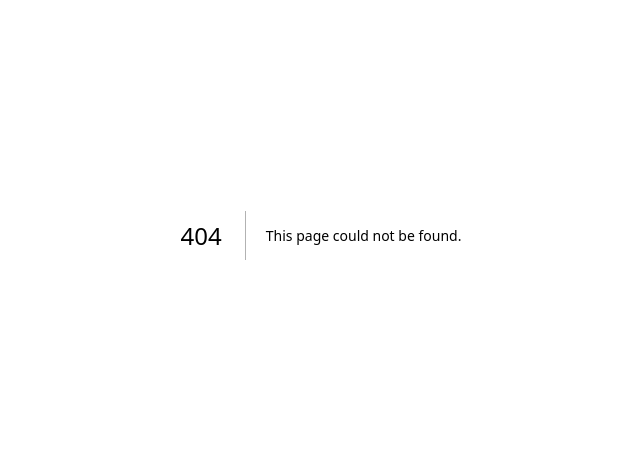
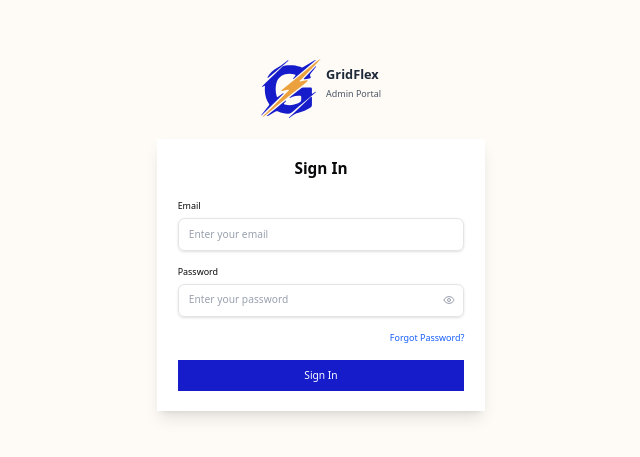
Before and after one commit to memmcolapps/gridflex-admin-portal, a Next.js app: page /login in a window 1280 px wide. Before the commit this address had no page. Shown: the part 165-622 px from the top of the page, without its empty margins (319-959 px from the left). Built offline with nearby package versions, Linux system fonts and the light colour scheme.

Commit message:
made update to setup login page

```diff
--- a/package.json
+++ b/package.json
@@ -24,6 +24,7 @@
     "react": "^19.0.0",
     "react-dom": "^19.0.0",
     "tailwind-merge": "^3.3.1",
+    "tailwindcss-animate": "^1.0.7",
     "zod": "^3.24.2"
   },
   "devDependencies": {
--- a/src/app/layout.tsx
+++ b/src/app/layout.tsx
@@ -1,4 +1,4 @@
-import "~/styles/globals.css";
+import "../styles/globals.css";
 import { type Metadata } from "next";
 import { Inter } from "next/font/google";
 
--- /dev/null
+++ b/src/app/login/page.tsx
@@ -0,0 +1,27 @@
+"use client";
+
+import { Branding } from "../../components/auth/branding";
+import { AdminAuthForm } from "../../components/auth/admin-auth-form";
+// import { useAuth } from "../../../context/auth-context";
+
+export default function AdminLogin() {
+//   const { login } = useAuth();
+
+  const handleSubmit = async (email: string, password: string) => {
+    // await login(email, password);
+  };
+
+  return (
+    <div className="min-h-screen bg-background flex items-center justify-center p-4">
+      <div className="w-full max-w-lg"> {/* Increased from max-w-md to max-w-lg */}
+        <Branding
+          labelTitle="GridFlex"
+          label="Admin Portal"
+        />
+        <div className="bg-white shadow-lg p-8 mt-8">
+          <AdminAuthForm onSubmit={handleSubmit} />
+        </div>
+      </div>
+    </div>
+  );
+}
--- a/src/app/page.tsx
+++ b/src/app/page.tsx
@@ -1,4 +1,4 @@
-import Link from "next/link";
+"use client"
 
 export default function HomePage() {
   return (
--- /dev/null
+++ b/src/components/auth/admin-auth-form.tsx
@@ -0,0 +1,124 @@
+"use client";
+
+import type React from "react";
+import { useState } from "react";
+import { EyeIcon, EyeOffIcon, Loader } from "lucide-react";
+
+interface AdminAuthFormProps {
+  onSubmit: (email: string, password: string) => void;
+  initialEmail?: string;
+  initialPassword?: string;
+}
+
+export function AdminAuthForm({
+  onSubmit,
+  initialEmail = "",
+  initialPassword = "",
+}: AdminAuthFormProps) {
+  const [email, setEmail] = useState(initialEmail);
+  const [password, setPassword] = useState(initialPassword);
+  const [showPassword, setShowPassword] = useState(false);
+  const [isSubmitting, setIsSubmitting] = useState(false);
+
+  const isFormValid = email.trim() !== "" && password.trim() !== "";
+
+  const togglePasswordVisibility = () => setShowPassword(!showPassword);
+
+  const handleSubmit = async (e: React.FormEvent) => {
+    e.preventDefault();
+    if (!isFormValid || isSubmitting) return;
+
+    setIsSubmitting(true);
+    try {
+      await onSubmit(email, password);
+    } catch {
+      // Error handling is done in the parent component
+    } finally {
+      setIsSubmitting(false);
+    }
+  };
+
+  return (
+    <div className="w-full">
+      <h2 className="mb-8 text-center text-2xl font-semibold">
+        Sign In
+      </h2>
+
+      <form onSubmit={handleSubmit} className="space-y-6">
+        <div className="space-y-2">
+          <label
+            htmlFor="email"
+            className="block text-sm font-medium "
+          >
+            Email
+          </label>
+          <input
+            type="email"
+            id="email"
+            placeholder="Enter your email"
+            value={email}
+            onChange={(e) => setEmail(e.target.value)}
+            className="w-full border rounded-lg px-4 py-3 text-gray-800 placeholder-gray-400 shadow-sm transition-colors focus:border-[#161CCA] focus:ring-1 focus:ring-blue-500 focus:outline-none"
+            required
+          />
+        </div>
+
+        <div className="space-y-2">
+          <label
+            htmlFor="password"
+            className="block text-sm font-medium"
+          >
+            Password
+          </label>
+          <div className="relative">
+            <input
+              type={showPassword ? "text" : "password"}
+              id="password"
+              placeholder="Enter your password"
+              value={password}
+              onChange={(e) => setPassword(e.target.value)}
+              className="w-full border rounded-lg px-4 py-3 pr-12 text-gray-800 placeholder-gray-400 shadow-sm transition-colors focus:border-[#161CCA] focus:ring-1 focus:ring-blue-500 focus:outline-none"
+              required
+            />
+            <button
+              type="button"
+              onClick={togglePasswordVisibility}
+              className="absolute inset-y-0 right-0 flex w-12 cursor-pointer items-center justify-center text-gray-400 hover:text-gray-600 transition-colors"
+              aria-label={showPassword ? "Hide password" : "Show password"}
+            >
+              {showPassword ? <EyeOffIcon size={12} /> : <EyeIcon size={12} />}
+            </button>
+          </div>
+        </div>
+
+        <div className="flex justify-end">
+          <button
+            type="button"
+            className="text-sm text-blue-600 hover:text-blue-800 hover:underline transition-colors"
+          >
+            Forgot Password?
+          </button>
+        </div>
+
+        <button
+          type="submit"
+          disabled={!isFormValid || isSubmitting}
+          className={`flex w-full items-center justify-center gap-2 py-3 px-4 font-medium text-white transition-all duration-200 ${
+            !isFormValid || isSubmitting
+              ? "cursor-not-allowed bg-[#161CCA]"
+              : "cursor-pointer bg-blue-600 hover:bg-blue-700 active:bg-blue-800"
+          }`}
+        >
+          {isSubmitting ? (
+            <>
+              <Loader className="animate-spin" size={20} />
+              <span>Signing in...</span>
+            </>
+          ) : (
+            "Sign In"
+          )}
+        </button>
+      </form>
+    </div>
+  );
+}
--- /dev/null
+++ b/src/components/auth/branding.tsx
@@ -0,0 +1,29 @@
+import Image from "next/image";
+
+interface BrandingProps {
+  labelTitle: string;
+  label: string;
+}
+
+export function Branding({ labelTitle, label }: BrandingProps) {
+  return (
+    <div className="flex items-center justify-center mb-8">
+      <div className="flex items-center gap-2">
+        <div className="relative">
+          <Image
+            src="/images/gridflex-admin-logo.svg"
+            alt="GridFlex Admin Portal"
+            height={60}
+            width={60}
+            priority
+            className=""
+          />
+        </div>
+        <div className="text-left">
+          <h1 className="text-xl font-semibold text-gray-800 leading-tight">{labelTitle}</h1>
+          <p className="text-sm text-gray-600">{label}</p>
+        </div>
+      </div>
+    </div>
+  );
+}
--- a/src/styles/globals.css
+++ b/src/styles/globals.css
@@ -1,6 +1,14 @@
-/* @import url("https://fonts.googleapis.com/css2?family=Inter:wght@100..900&display=swap"); */
 @import "tailwindcss";
 @import "tw-animate-css";
+
+html {
+  font-size: min(20px, 0.8vw);
+}
+
+body {
+  background-color: #ffffff;
+}
+
 
 @theme {
   --font-sans:
@@ -75,7 +83,7 @@
 
   --radius: 0.625rem;
 
-  --background: #fefaf5;
+  --background: #FEFAF5;
   --foreground: oklch(0.141 0.005 285.823);
   --card: oklch(1 0 0);
   --card-foreground: oklch(0.141 0.005 285.823);
--- a/tailwind.config.js
+++ b/tailwind.config.js
@@ -1,9 +1,85 @@
-// tailwind.config.js
+// import { type Config } from "tailwindcss";
+import defaultTheme from "tailwindcss/defaultTheme";
+import animate from "tailwindcss-animate";
 
 export default {
-  content: ["./src/**/*.{js,ts,jsx,tsx}", "./app/**/*.{js,ts,jsx,tsx}"],
+  darkMode: ["class", "dark"],
+  content: ["./src/**/*.tsx"],
   theme: {
-    extend: {},
+    extend: {
+      fontSize: {
+        xs: "0.75rem", // 12px
+        sm: "0.875rem", // 14px
+        base: "clamp(1rem, 1.1vw, 1.25rem)", // Fluid scaling (16px - 20px)
+        lg: "1.125rem", // 18px
+        xl: "1.25rem", // 20px
+        "2xl": "1.5rem", // 24px
+        "3xl": "1.875rem", // 30px
+        "4xl": "2.25rem", // 36px
+        "5xl": "3rem", // 48px
+        "6xl": "4rem", // 64px
+      },
+      fontFamily: {
+        sans: ["Inter", ...defaultTheme.fontFamily.sans],
+      },
+      borderRadius: {
+        lg: "var(--radius)",
+        md: "calc(var(--radius) - 2px)",
+        sm: "calc(var(--radius) - 4px)",
+      },
+      colors: {
+        background: "hsl(var(--background))",
+        foreground: "hsl(var(--foreground))",
+        card: {
+          DEFAULT: "hsl(var(--card))",
+          foreground: "hsl(var(--card-foreground))",
+        },
+        popover: {
+          DEFAULT: "hsl(var(--popover))",
+          foreground: "hsl(var(--popover-foreground))",
+        },
+        primary: {
+          DEFAULT: "hsl(var(--primary))",
+          foreground: "hsl(var(--primary-foreground))",
+        },
+        secondary: {
+          DEFAULT: "hsl(var(--secondary))",
+          foreground: "hsl(var(--secondary-foreground))",
+        },
+        muted: {
+          DEFAULT: "hsl(var(--muted))",
+          foreground: "hsl(var(--muted-foreground))",
+        },
+        accent: {
+          DEFAULT: "hsl(var(--accent))",
+          foreground: "hsl(var(--accent-foreground))",
+        },
+        destructive: {
+          DEFAULT: "hsl(var(--destructive))",
+          foreground: "hsl(var(--destructive-foreground))",
+        },
+        border: "hsl(var(--border))",
+        input: "hsl(var(--input))",
+        ring: "hsl(var(--ring))",
+        chart: {
+          "1": "hsl(var(--chart-1))",
+          "2": "hsl(var(--chart-2))",
+          "3": "hsl(var(--chart-3))",
+          "4": "hsl(var(--chart-4))",
+          "5": "hsl(var(--chart-5))",
+        },
+        sidebar: {
+          DEFAULT: "hsl(var(--sidebar-background))",
+          foreground: "hsl(var(--sidebar-foreground))",
+          primary: "hsl(var(--sidebar-primary))",
+          "primary-foreground": "hsl(var(--sidebar-primary-foreground))",
+          accent: "hsl(var(--sidebar-accent))",
+          "accent-foreground": "hsl(var(--sidebar-accent-foreground))",
+          border: "hsl(var(--sidebar-border))",
+          ring: "hsl(var(--sidebar-ring))",
+        },
+      },
+    },
   },
-  plugins: [],
-};
+  plugins: [animate],
+} ;
```
Also changed, not shown: public/images/gridflex-admin-logo.svg (added), 1 other file (tests, documents, lock files or other folders).
